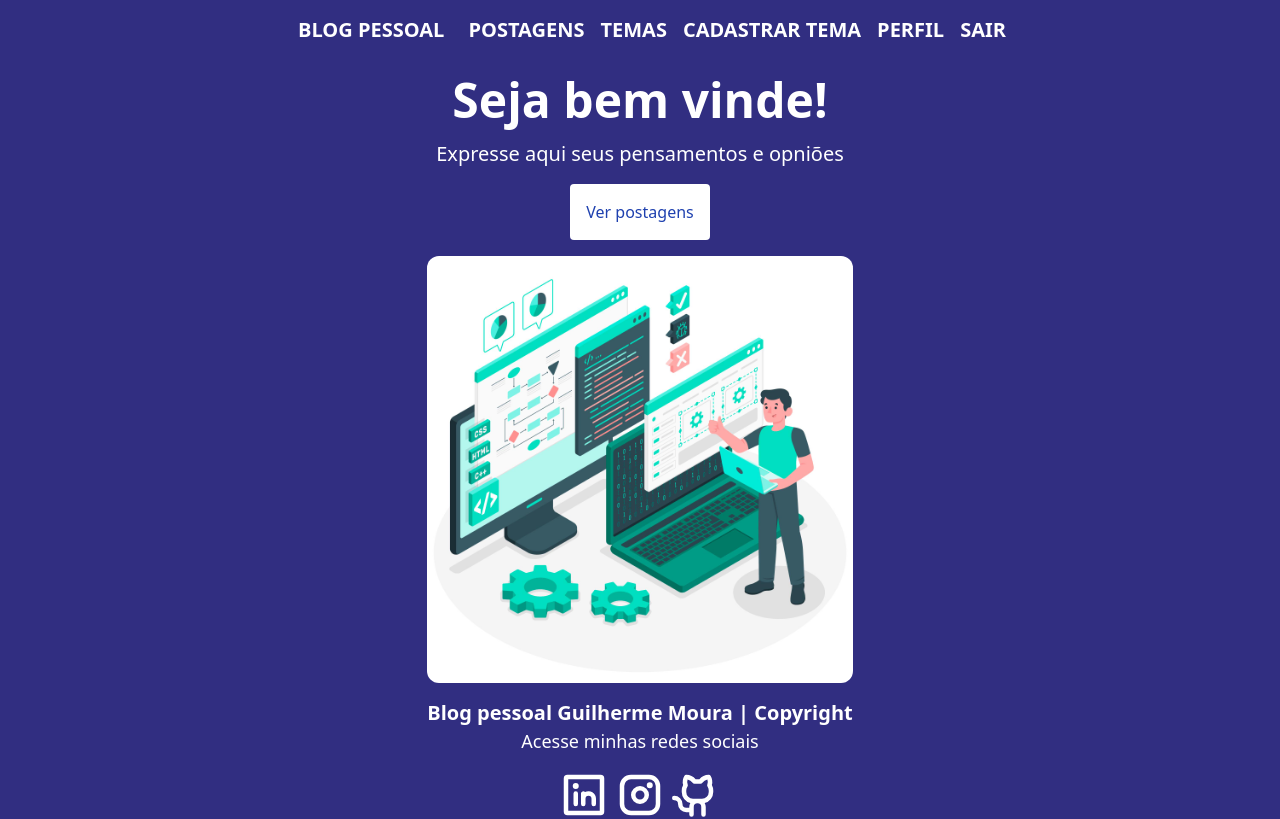
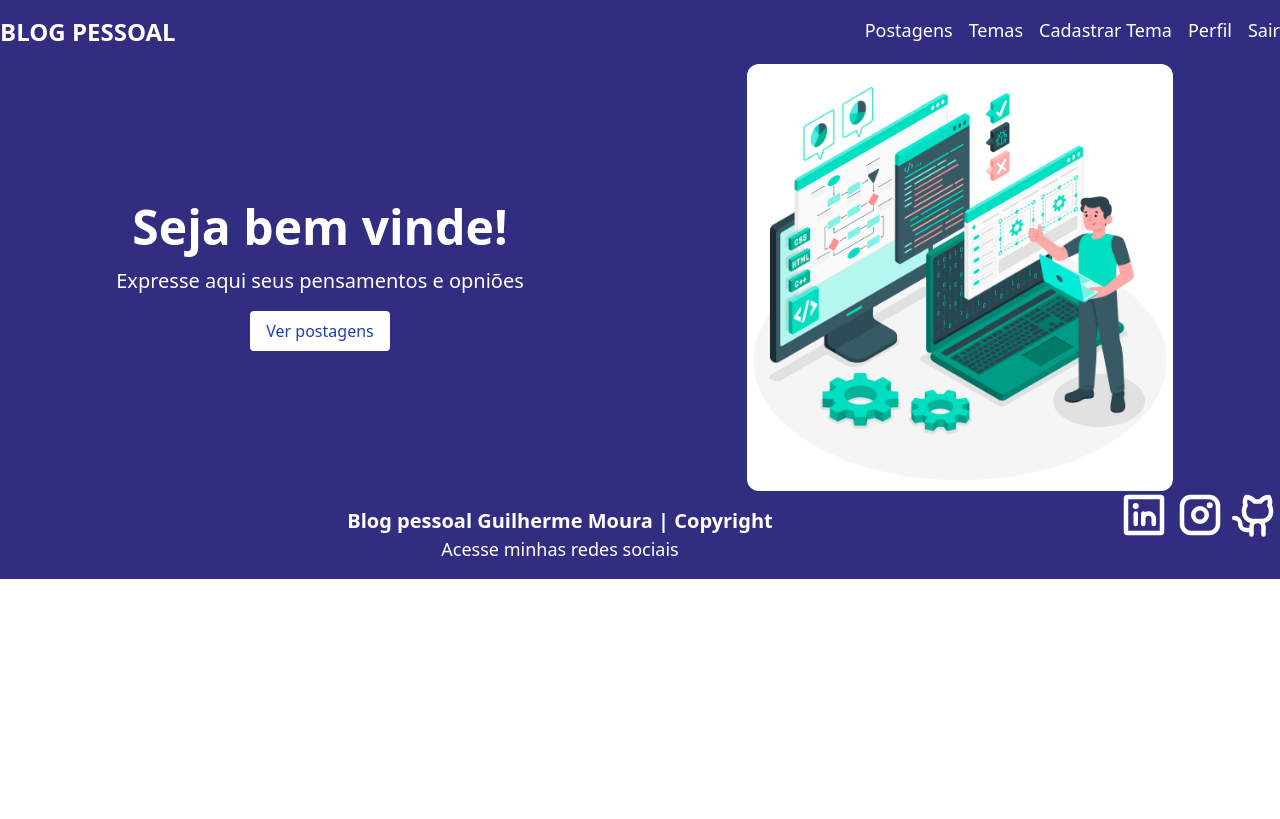
Before and after one commit to gumeeee/react-pratica-blogpessoal, a React (Vite) app: page / in a window 1280 px wide. Built offline with nearby package versions, Linux system fonts and the light colour scheme.

Commit message:
Home arrumada

```diff
--- a/src/components/footer/Footer.tsx
+++ b/src/components/footer/Footer.tsx
@@ -4,7 +4,7 @@ import { GithubLogo, InstagramLogo, LinkedinLogo } from "@phosphor-icons/react";
 function Footer() {
   return (
     <>
-      <div className="flex flex-col items-center justify-center bg-indigo-900 text-white">
+      <div className="flex justify-center bg-indigo-900 text-white">
         <div className="container flex flex-col items-center py-4">
           <p className="text-xl font-bold">
             Blog pessoal Guilherme Moura | Copyright
@@ -12,7 +12,7 @@ function Footer() {
           <p className="text-lg">Acesse minhas redes sociais</p>
         </div>
 
-        <div className="flex gap-2 justify-center">
+        <div className="flex gap-2">
           <LinkedinLogo size={48} weight="bold" />
           <InstagramLogo size={48} weight="bold" />
           <GithubLogo size={48} weight="bold" />
--- a/src/components/navbar/Navbar.tsx
+++ b/src/components/navbar/Navbar.tsx
@@ -3,9 +3,9 @@ import React from "react";
 function Navbar() {
   return (
     <>
-      <div className=" bg-indigo-900 text-white flex justify-center py-4">
-        <div className="text-xl flex content-center font-bold uppercase px-4">
-          <h1 className="px-6">Blog pessoal</h1>
+      <div className="w-full bg-indigo-900 text-white flex justify-center py-4">
+        <div className="container flex justify-between text-lg">
+          <div className="text-2xl font-bold uppercase">Blog pessoal</div>
 
           <div className="flex gap-4">
             <div className="hover:underline">Postagens</div>
--- a/src/pages/Home/Home.tsx
+++ b/src/pages/Home/Home.tsx
@@ -4,20 +4,22 @@ import homeLogo from "../../assets/fotoHome.jpg";
 function Home() {
   return (
     <>
-      <div className="bg-indigo-900">
-        <div className="container text-white">
+      <div className="bg-indigo-900 flex justify-center">
+        <div className="container grid grid-cols-2 text-white">
           <div className="flex flex-col gap-4 items-center justify-center py-4">
             <h2 className="text-5xl font-bold">Seja bem vinde!</h2>
             <p className="text-xl">Expresse aqui seus pensamentos e opniões</p>
+
             <div className="flex justify-around gap-4">
-              <button className="rounded bg-white text-blue-800 py-4 px-4">
+
+              <button className="rounded bg-white text-blue-800 py-2 px-4">
                 Ver postagens
               </button>
             </div>
           </div>
 
           <div className="flex justify-center">
-            <img src={homeLogo} alt="" className="w-1/3 rounded-xl" />
+            <img src={homeLogo} alt="" className="w-2/3 rounded-xl" />
           </div>
         </div>
       </div>
```
